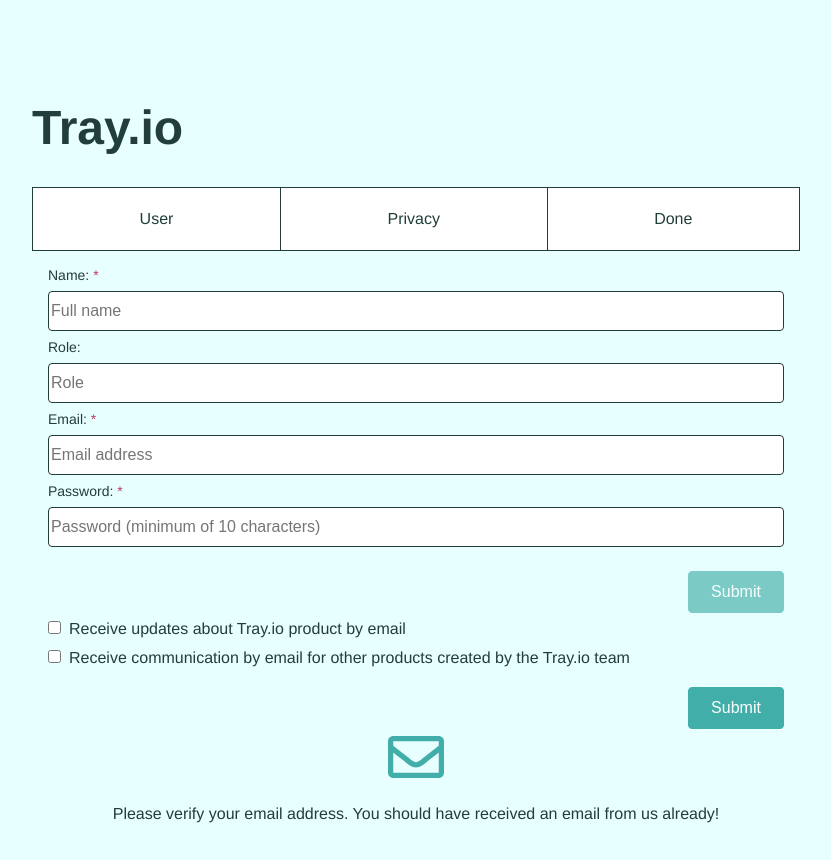
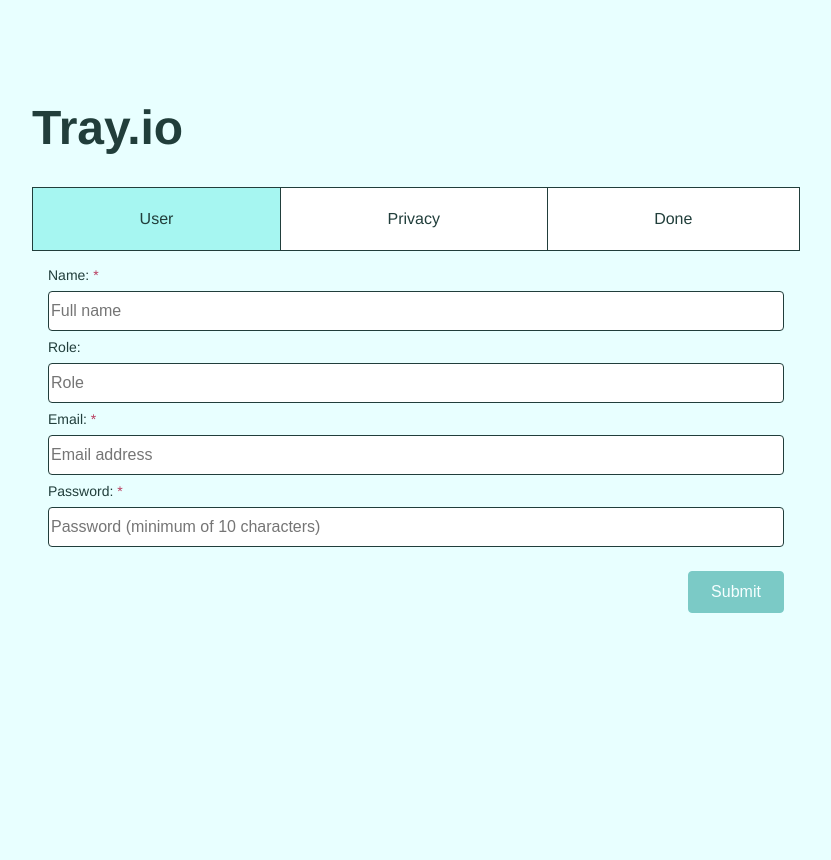
Before and after one commit to juliatan/tray-form, a React (Create React App) app: page / in a window 1280 px wide. Shown: the top 860 px of the page, without its empty margins (224-1055 px from the left). After the commit the page ends 800 px from the top, so only its background shows below. Built offline with nearby package versions, Linux system fonts and the light colour scheme.

Commit message:
Working version of form and tabs

```diff
--- a/src/components/Navigation/FormTabs/FormTab/FormTab.js
+++ b/src/components/Navigation/FormTabs/FormTab/FormTab.js
@@ -1,12 +1,19 @@
+/* eslint-disable jsx-a11y/anchor-is-valid */
 import React from 'react';
 import classes from './FormTab.module.scss';
 
-const formTab = (props) => (
-  <li
-    className={[classes.FormTab, props.middle ? classes.middle : ''].join(' ')}
-  >
-    {props.children}
-  </li>
-);
+const formTab = (props) => {
+  const isMiddleTab = props.middle ? classes.middle : '';
+  const isActiveTab = props.isActive ? classes.active : '';
+
+  return (
+    <li className={[classes.FormTab, isMiddleTab, isActiveTab].join(' ')}>
+      {/* should change to NavLink in the future */}
+      <a href="#" className={classes.Link}>
+        {props.children}
+      </a>
+    </li>
+  );
+};
 
 export default formTab;
--- a/src/components/Navigation/FormTabs/FormTab/FormTab.module.scss
+++ b/src/components/Navigation/FormTabs/FormTab/FormTab.module.scss
@@ -3,15 +3,35 @@
 .FormTab {
   margin: 0;
   flex-grow: 1;
-  padding: 1rem;
   height: 100%;
   border: 1px solid $dark-green;
   display: flex;
   align-items: center;
   justify-content: center;
+
+  &.middle {
+    border-right: 0px;
+    border-left: 0px;
+  }
+
+  &.active {
+    background-color: $light-green;
+  }
 }
 
-.middle {
-  border-right: 0px;
-  border-left: 0px;
+.Link {
+  width: 100%;
+  height: 100%;
+  display: flex;
+  align-items: center;
+  justify-content: center;
+  cursor: default;
+  text-decoration: none;
+
+  &:link,
+  &:active,
+  &:visited,
+  &:hover {
+    color: $dark-green;
+  }
 }
--- a/src/components/Navigation/FormTabs/FormTabs.js
+++ b/src/components/Navigation/FormTabs/FormTabs.js
@@ -2,11 +2,13 @@
 import FormTab from './FormTab/FormTab';
 import classes from './FormTabs.module.scss';
 
-const formTabs = () => (
+const formTabs = (props) => (
   <ol className={classes.FormTabs}>
-    <FormTab>User</FormTab>
-    <FormTab middle>Privacy</FormTab>
-    <FormTab>Done</FormTab>
+    <FormTab isActive={props.currentTab === 'user'}>User</FormTab>
+    <FormTab middle isActive={props.currentTab === 'privacy'}>
+      Privacy
+    </FormTab>
+    <FormTab isActive={props.currentTab === 'verification'}>Done</FormTab>
   </ol>
 );
 
--- a/src/components/Navigation/FormTabs/FormTabs.module.scss
+++ b/src/components/Navigation/FormTabs/FormTabs.module.scss
@@ -9,5 +9,4 @@
   align-items: center;
   list-style: none;
   background-color: $white;
-  cursor: pointer;
 }
--- a/src/components/PrivacyDetails/PrivacyDetails.js
+++ b/src/components/PrivacyDetails/PrivacyDetails.js
@@ -9,9 +9,8 @@
     <div className={classes.PrivacyDetails}>
       <Formik
         initialValues={{ newsletters: [] }}
-        onSubmit={(values, { setSubmitting }) => {
+        onSubmit={(values) => {
           props.saveDetails(values);
-          setSubmitting(false);
         }}
       >
         {({ isSubmitting }) => (
--- a/src/components/UserDetails/UserDetails.js
+++ b/src/components/UserDetails/UserDetails.js
@@ -26,9 +26,8 @@
       <Formik
         initialValues={{ email: '', password: '', name: '', role: '' }}
         validationSchema={UserDetailsSchema}
-        onSubmit={(values, { setSubmitting }) => {
+        onSubmit={(values) => {
           props.saveDetails(values);
-          setSubmitting(false);
         }}
       >
         {({ isSubmitting, isValid, dirty }) => (
--- a/src/hoc/Layout/Layout.js
+++ b/src/hoc/Layout/Layout.js
@@ -6,12 +6,20 @@
 import classes from './Layout.module.scss';
 
 class Layout extends Component {
-  submitUserDetailsHandler = (data) => {
-    console.log(data);
+  state = {
+    tab: 'user',
+    userDetails: null,
+    privacyDetails: null,
   };
 
-  submitPrivacyDetailsHandler = (data) => {
-    console.log(data);
+  submitUserDetailsHandler = (userDetails) => {
+    this.setState({ tab: 'privacy', userDetails });
+  };
+
+  submitPrivacyDetailsHandler = (privacyDetails) => {
+    const result = { ...this.state.userDetails, ...privacyDetails };
+    this.setState({ tab: 'verification', privacyDetails });
+    console.log(result);
   };
 
   render() {
@@ -19,12 +27,16 @@
       <div className={classes.Layout}>
         {this.props.children}
         <nav>
-          <FormTabs />
+          <FormTabs currentTab={this.state.tab} />
         </nav>
         <div className={classes.Page}>
-          <UserDetails saveDetails={this.submitUserDetailsHandler} />
-          <PrivacyDetails saveDetails={this.submitPrivacyDetailsHandler} />
-          <VerificationReminder />
+          {this.state.tab === 'user' && (
+            <UserDetails saveDetails={this.submitUserDetailsHandler} />
+          )}
+          {this.state.tab === 'privacy' && (
+            <PrivacyDetails saveDetails={this.submitPrivacyDetailsHandler} />
+          )}
+          {this.state.tab === 'verification' && <VerificationReminder />}
         </div>
       </div>
     );
```
